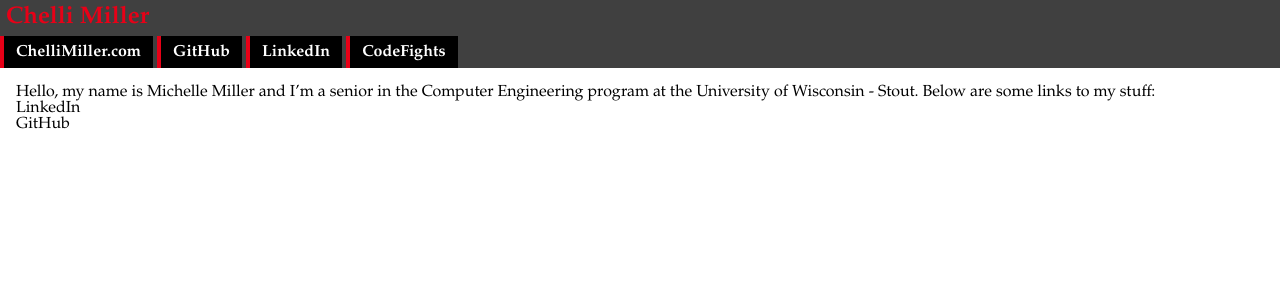
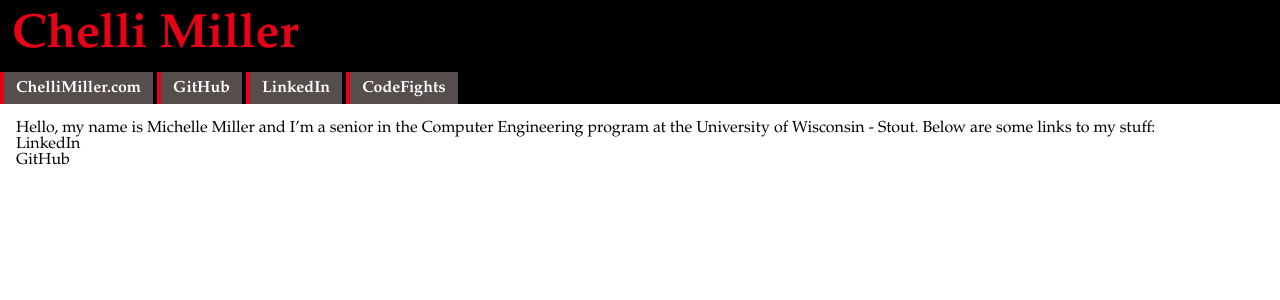
Before and after one commit to chellimiller/chellimiller.github.io, a Jekyll site: the page built from index.md, in a window 1280 px wide. Shown: the top 300 px of the page. Built offline with Jekyll 4.4.1, drawn with Linux system fonts in a browser that asks for light colours; our own code applies the rules of GitHub Pages for plain Markdown files.

Commit message:
Update style.scss

```diff
--- a/assets/css/style.scss
+++ b/assets/css/style.scss
@@ -17,7 +17,7 @@
 } header, footer {
 	width:               100%;
 	height:              auto;
-	background:          rgba(0, 0, 0, .75);
+	background:          rgba(0, 0, 0, 1);
 } header {
 	position:            relative;
 	top:                 0;
@@ -34,7 +34,7 @@
 	display:             block;
 	color:               #E80017;
 	padding:             .25em;
-	font-size:           1.5em;
+	font-size:           3em;
 	font-weight:         bold;
 } header #tagline {
 	visibility:          hidden;
@@ -45,7 +45,7 @@
 	display:             inline-block;
 	padding:             .5em .75em;
 	min-width:           3.25em;
-	background:          #000000;
+	background:          #564D4D;
 	color:               #FFFFFF;
 	font-weight:         bold;
 	text-align:          center;
@@ -54,7 +54,7 @@
 } header nav a:hover {
 	background:          #FFFFFF;
 	color:               #E80017;
-	border-left:         .25em solid #564D4D;
+	border-left:         .25em solid #FFFFFF;
 }
 
 .chemil-sidebar {
```
